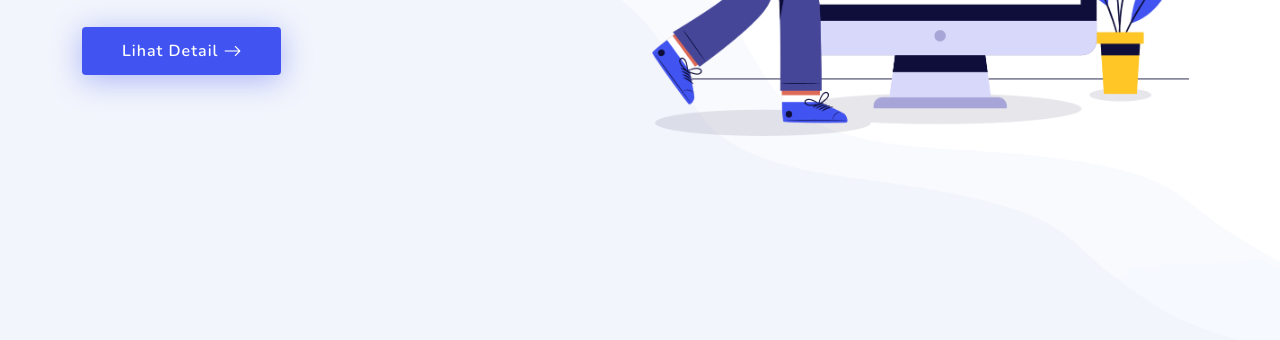
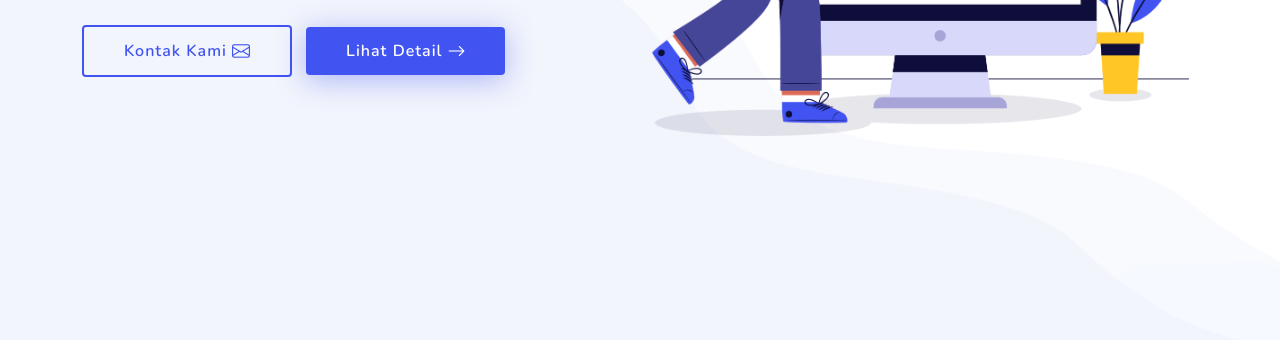
Before and after one commit to bryand-j/deng-katong, a plain HTML site: page index.html in a window 1280 px wide. Shown: the part 460-800 px from the top of the page. Drawn offline with nearby package versions, Linux system fonts and the light colour scheme.

Commit message:
fix some bugs

```diff
--- a/assets/css/style.css
+++ b/assets/css/style.css
@@ -401,6 +401,21 @@ section {
   color: #fff;
   background: #4154f1;
   box-shadow: 0px 5px 30px rgba(65, 84, 241, 0.4);
+}
+.hero .btn-get-started.secondary {
+  margin-top: 30px;
+  margin-right: 10px;
+  line-height: 0;
+  padding: 15px 40px;
+  border-radius: 4px;
+  transition: 0.5s;
+  color: #4154f1;
+  background: transparent;
+  border-color: #4154f1;
+  border-style: solid;
+  border-width: 2px;
+
+  box-shadow: 0px 0px 0px rgba(65, 84, 241, 0.4);
 }
 .hero .btn-get-started span {
   font-family: "Nunito", sans-serif;
--- a/index.html
+++ b/index.html
@@ -8,6 +8,7 @@
   <!-- Primary Meta Tags -->
   <title>Katong[dev] - Solusi Produk Digital Untuk Anda</title>
   <meta name="title" content="Katong[dev] - Solusi Produk Digital Untuk Anda">
+  <meta name="theme-color" content="#fff">
   <meta name="description" content="Kami adalah anak muda asal Nusa Tenggara Timur berdomisili di Kota Kupang yang memiliki kemampuan dalam merancang membuat dan mengembangkan Apliksi Web atapun Mobile">
 
   <!-- Open Graph / Facebook -->
@@ -87,6 +88,10 @@
           <h2 data-aos="fade-up" data-aos-delay="400">Kami bisa mengembangkan Web, Aplikasi Mobile dan Merancang Antarmuka Aplikasi </h2>
           <div data-aos="fade-up" data-aos-delay="600">
             <div class="text-center text-lg-start">
+              <a href="#contact" class="btn-get-started secondary scrollto d-inline-flex align-items-center justify-content-center align-self-center">
+                <span>Kontak Kami</span>
+                <i class="bi bi-envelope"></i>
+              </a>
               <a href="#about" class="btn-get-started scrollto d-inline-flex align-items-center justify-content-center align-self-center">
                 <span>Lihat Detail</span>
                 <i class="bi bi-arrow-right"></i>
@@ -125,8 +130,8 @@
             </div>
           </div>
 
-          <div class="col-lg-6 d-flex align-items-center"  data-aos="zoom-out" data-aos-delay="200">
-            <img src="assets/img/values-2.png" class="img-fluid" alt="">
+          <div class="col-lg-6 d-flex align-items-center mt-lg-3 mt-5"  data-aos="zoom-out" data-aos-delay="200">
+            <img src="assets/img/values-2.png" class="img-fluid " alt="">
           </div>
 
         </div>
```
